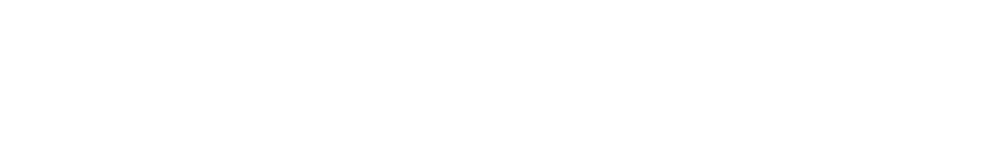
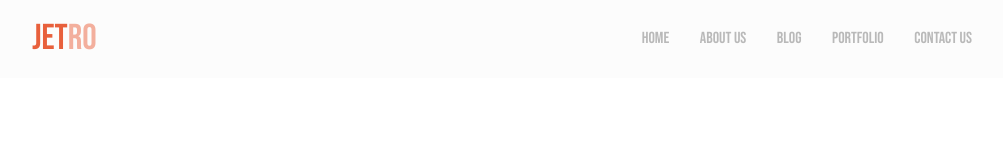
Before and after one commit to alexSmkh/jetro, a plain HTML site: page index.html in a window 1280 px wide. Shown: the whole page, without its empty margins (138-1141 px from the left). Drawn offline with Linux system fonts and the light colour scheme.

Commit message:
Added header

```diff
--- a/css/style.css
+++ b/css/style.css
@@ -7,3 +7,58 @@ html {
 *::after {
   box-sizing: inherit;
 }
+
+ul {
+  list-style: none;
+  margin: 0;
+  padding: 0;
+}
+
+li {
+  display: inline-block
+}
+
+a {
+  text-decoration: none;
+}
+
+.container {
+  width: 960px;
+  margin: 0 auto;
+  padding: 0 10px;
+}
+
+.header {
+   background-color: #fcfcfc;
+}
+
+.header-inner {
+  height: 78px;
+  display: flex;
+  justify-content: space-between;
+  align-items: center;
+  font-family: 'Bebas Neue', cursive;
+}
+
+.header__logo a {
+  font-size: 36px;
+  color: #e8603c;
+}
+
+.header__logo span {
+  color: #f3af9d;
+}
+
+.header__menu a {
+  color: #b9b9b9;
+  font-size: 16px;
+}
+
+.header__menu li + li {
+  margin-left: 28px;
+}
+
+.header__menu a:hover {
+  transition: all .5s;
+  color: #e8663c;
+}
--- a/index.html
+++ b/index.html
@@ -3,9 +3,51 @@
 <head>
   <meta charset="UTF-8">
   <meta name="viewport" content="width=device-width, initial-scale=1.0">
-  <title>Document</title>
+  <title>Jetro</title>
+  <link href="https://fonts.googleapis.com/css2?family=Bebas+Neue&display=swap" rel="stylesheet">
+  <link rel="stylesheet" href="css/normalize.css">
+  <link rel="stylesheet" href="css/style.css">
 </head>
 <body>
-
+  <div class="header">
+    <div class="container">
+      <div class="header-inner">
+        <div class="header__logo">
+          <a href="#">
+            JET<span>RO</span>
+          </a>
+        </div>
+        <nav class="header__menu">
+          <ul>
+            <li>
+              <a href="#">
+                HOME
+              </a>
+            </li>
+            <li>
+              <a href="#">
+                ABOUT US
+              </a>
+            </li>
+            <li>
+              <a href="#">
+                BLOG
+              </a>
+            </li>
+            <li>
+              <a href="#">
+                PORTFOLIO
+              </a>
+            </li>
+            <li>
+              <a href="#">
+                CONTACT US
+              </a>
+            </li>
+          </ul>
+        </nav>
+      </div>
+    </div>
+  </div>
 </body>
 </html>
```
